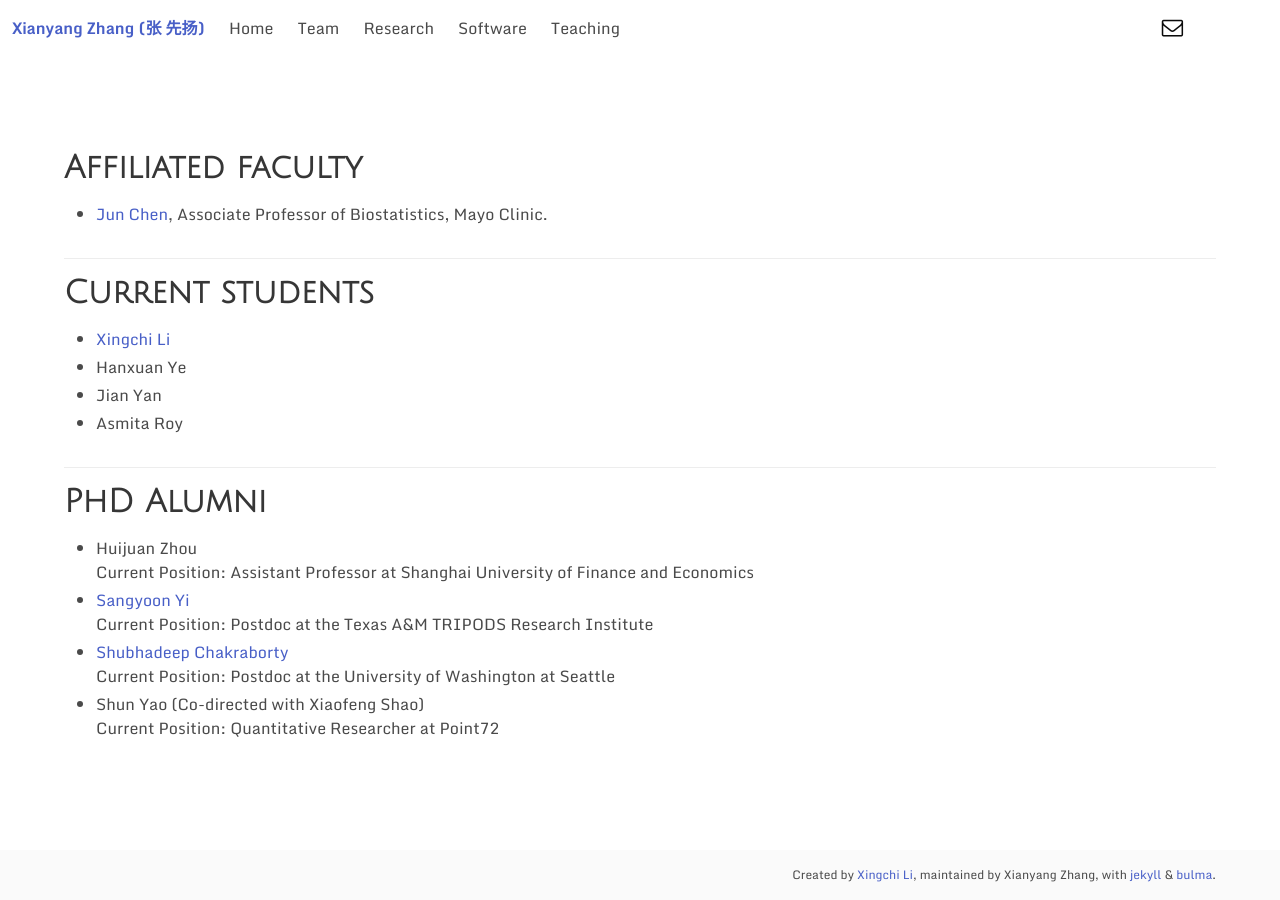
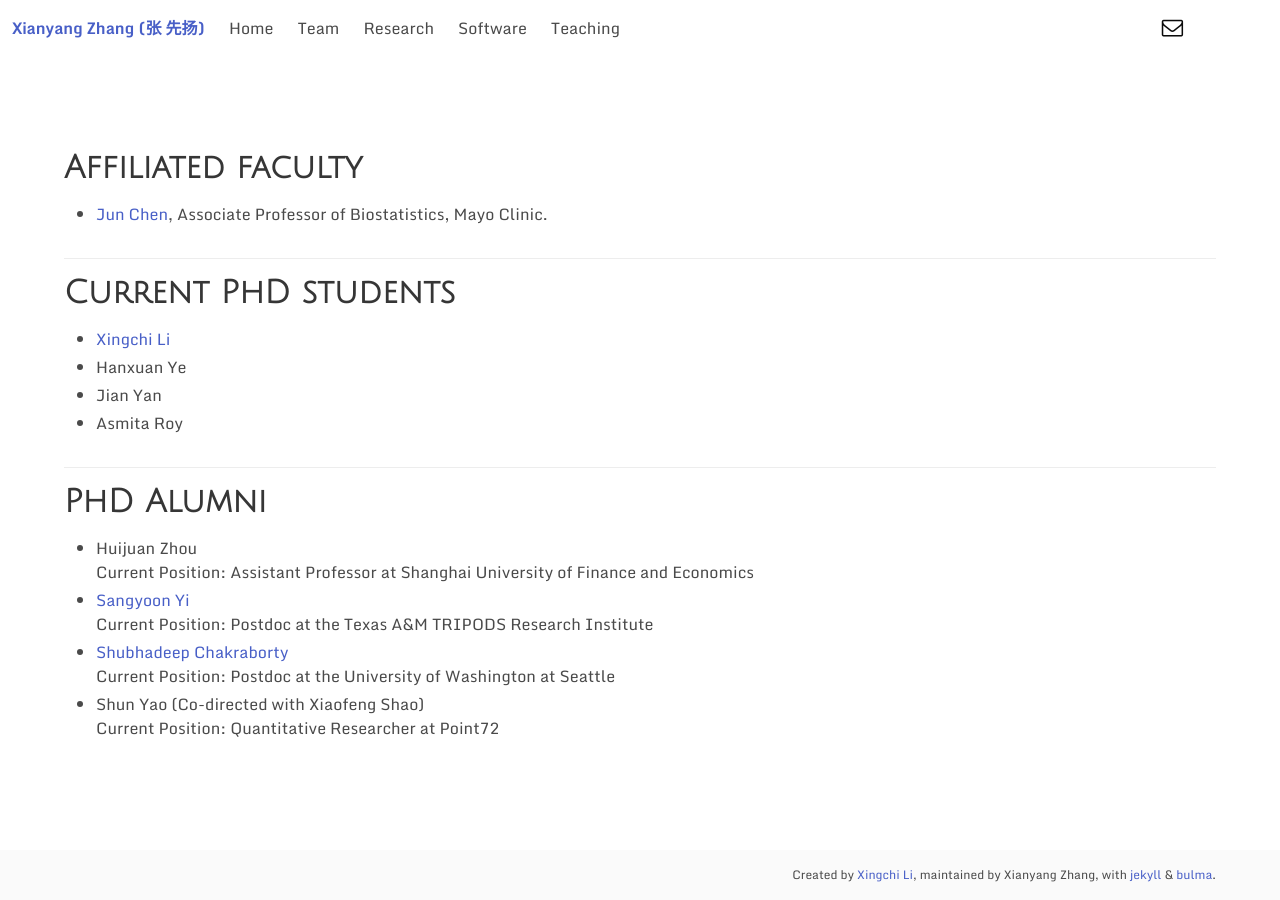
Before and after one commit to zhangxianyang11/zhangxiany-tamu.github.io, a Jekyll site: the page built from _pages/team.md, in a window 1280 px wide. Built offline with Jekyll 4.4.1, drawn with Linux system fonts in a browser that asks for light colours; a style sheet for code colours, icons or effects is not loaded.

Commit message:
Update team.md

```diff
--- a/_pages/team.md
+++ b/_pages/team.md
@@ -21,7 +21,7 @@ permalink: /team
     <article class="media">
       <div class="media-content">
         <div class="content">
-          <h1>Current students</h1>
+          <h1>Current PhD students</h1>
           <p><ul>
             <li><a  href="https://xingchi.li">Xingchi Li</a></li>
             <li>Hanxuan Ye</li>
```
